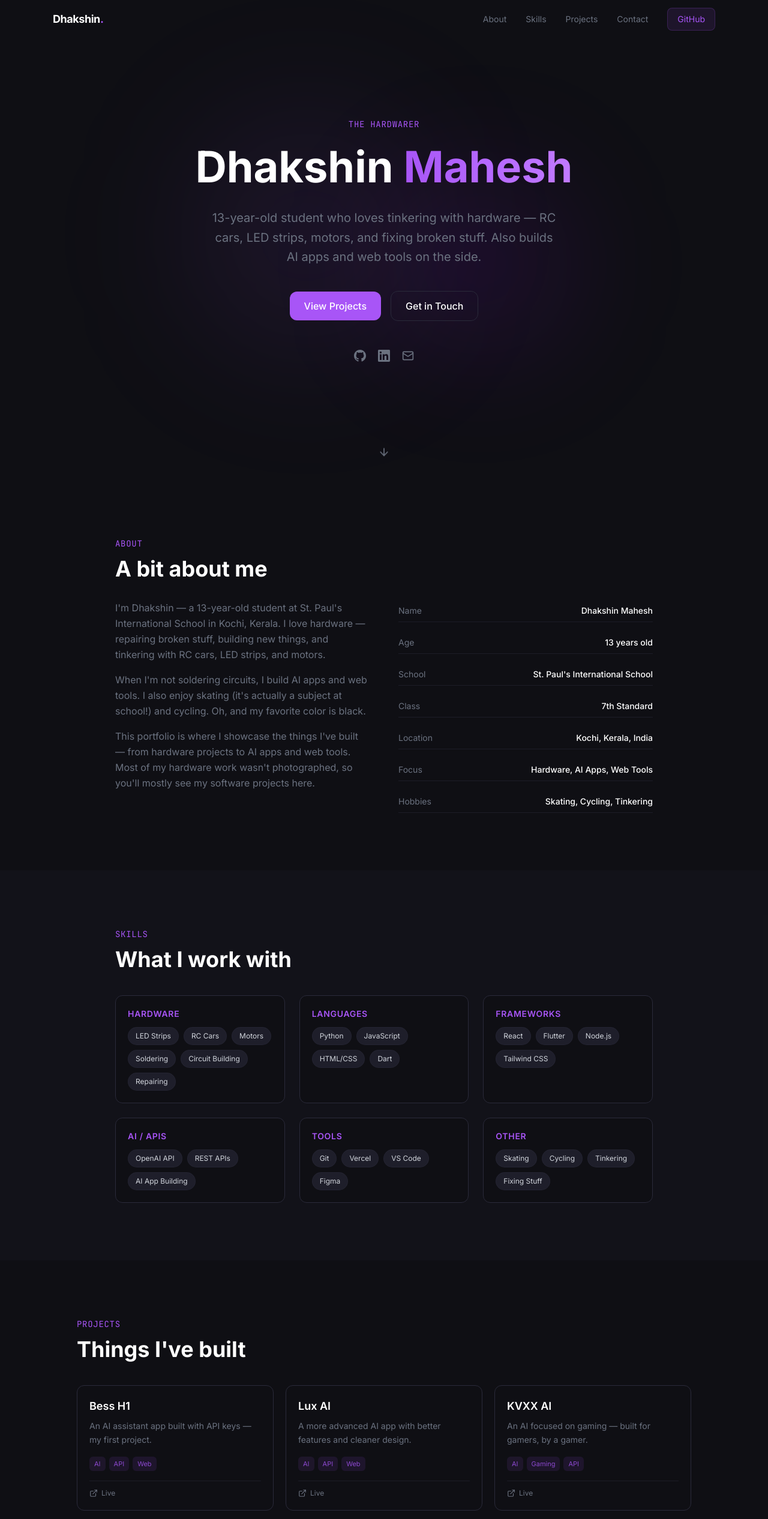
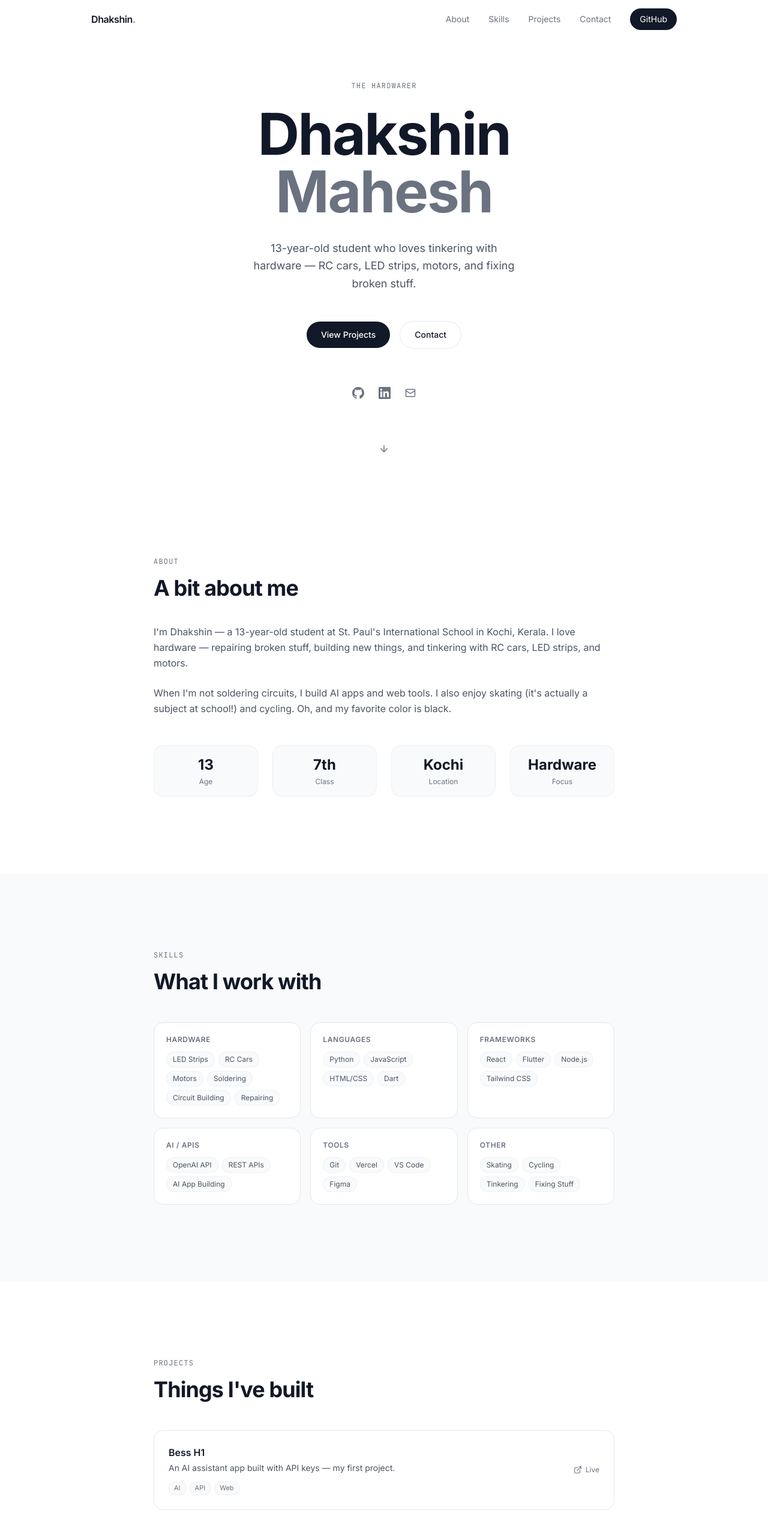
Before and after one commit to dhakshinmahesh1-alt/portfolio-of-dhakshin, a React (Vite) app: page / in a window 1280 px wide. Shown: the top 2532 px of the page at 60% size. Built offline with nearby package versions, Linux system fonts and the light colour scheme.

Commit message:
ui: light mode minimalist premium redesign

```diff
--- a/src/components/About.jsx
+++ b/src/components/About.jsx
@@ -2,21 +2,20 @@ import { motion } from 'framer-motion'
 
 export default function About() {
   return (
-    <section id="about" className="py-24 px-6">
+    <section id="about" className="py-32 px-6">
       <motion.div
         initial={{ opacity: 0, y: 20 }}
         whileInView={{ opacity: 1, y: 0 }}
         viewport={{ once: true, margin: '-100px' }}
         transition={{ duration: 0.6 }}
-        className="max-w-4xl mx-auto"
+        className="max-w-3xl mx-auto"
       >
-        <p className="text-accent font-mono text-sm mb-3 tracking-wider uppercase">About</p>
-        <h2 className="text-3xl md:text-4xl font-bold text-white mb-8">
+        <p className="text-muted font-mono text-xs mb-4 tracking-widest uppercase">About</p>
+        <h2 className="text-3xl md:text-4xl font-bold text-text mb-10 tracking-tight">
           A bit about me
         </h2>
 
-        <div className="grid md:grid-cols-2 gap-12 text-left">
-          <div className="space-y-4 text-muted leading-relaxed">
+        <div className="space-y-6 text-text-secondary leading-relaxed">
           <p>
             I'm Dhakshin — a 13-year-old student at St. Paul's International School in Kochi, Kerala.
             I love hardware — repairing broken stuff, building new things, and tinkering with RC cars,
@@ -26,29 +25,20 @@ export default function About() {
             When I'm not soldering circuits, I build AI apps and web tools. I also enjoy skating
             (it's actually a subject at school!) and cycling. Oh, and my favorite color is black.
           </p>
-            <p>
-              This portfolio is where I showcase the things I've built — from hardware projects
-              to AI apps and web tools. Most of my hardware work wasn't photographed, so you'll
-              mostly see my software projects here.
-            </p>
         </div>
 
-          <div className="space-y-4">
+        <div className="mt-12 grid grid-cols-2 md:grid-cols-4 gap-6">
           {[
-              { label: 'Name', value: 'Dhakshin Mahesh' },
-              { label: 'Age', value: '13 years old' },
-              { label: 'School', value: "St. Paul's International School" },
-              { label: 'Class', value: '7th Standard' },
-              { label: 'Location', value: 'Kochi, Kerala, India' },
-              { label: 'Focus', value: 'Hardware, AI Apps, Web Tools' },
-              { label: 'Hobbies', value: 'Skating, Cycling, Tinkering' },
+            { label: 'Age', value: '13' },
+            { label: 'Class', value: '7th' },
+            { label: 'Location', value: 'Kochi' },
+            { label: 'Focus', value: 'Hardware' },
           ].map((item) => (
-              <div key={item.label} className="flex justify-between items-center py-2 border-b border-border/50">
-                <span className="text-sm text-muted">{item.label}</span>
-                <span className="text-sm text-white font-medium text-right">{item.value}</span>
+            <div key={item.label} className="text-center p-4 rounded-2xl bg-surface-2 border border-border/50">
+              <p className="text-2xl font-bold text-text">{item.value}</p>
+              <p className="text-xs text-muted mt-1">{item.label}</p>
             </div>
           ))}
-          </div>
         </div>
       </motion.div>
     </section>
--- a/src/components/Contact.jsx
+++ b/src/components/Contact.jsx
@@ -18,74 +18,74 @@ export default function Contact() {
   }
 
   return (
-    <section id="contact" className="py-24 px-6 bg-surface-2/50">
+    <section id="contact" className="py-32 px-6 bg-surface-2">
       <motion.div
         initial={{ opacity: 0, y: 20 }}
         whileInView={{ opacity: 1, y: 0 }}
         viewport={{ once: true, margin: '-100px' }}
         transition={{ duration: 0.6 }}
-        className="max-w-4xl mx-auto"
+        className="max-w-3xl mx-auto"
       >
-        <p className="text-accent font-mono text-sm mb-3 tracking-wider uppercase">Contact</p>
-        <h2 className="text-3xl md:text-4xl font-bold text-white mb-10">
+        <p className="text-muted font-mono text-xs mb-4 tracking-widest uppercase">Contact</p>
+        <h2 className="text-3xl md:text-4xl font-bold text-text mb-10 tracking-tight">
           Get in touch
         </h2>
 
-        <div className="grid md:grid-cols-2 gap-10">
+        <div className="grid md:grid-cols-2 gap-12">
           <div className="space-y-6">
-            <p className="text-muted leading-relaxed">
+            <p className="text-text-secondary leading-relaxed">
               Have a project idea, want to collaborate, or just want to say hi?
-              Drop me a message and I'll get back to you.
+              Drop me a message.
             </p>
 
-            <div className="space-y-4">
+            <div className="space-y-3">
               <div className="flex items-center gap-3 text-sm">
-                <Mail size={16} className="text-accent" />
-                <span className="text-muted">dhakshinmahesh1@gmail.com</span>
+                <Mail size={16} className="text-muted" />
+                <span className="text-text-secondary">dhakshinmahesh1@gmail.com</span>
               </div>
               <div className="flex items-center gap-3 text-sm">
-                <MapPin size={16} className="text-accent" />
-                <span className="text-muted">Kochi, Kerala, India</span>
+                <MapPin size={16} className="text-muted" />
+                <span className="text-text-secondary">Kochi, Kerala, India</span>
               </div>
             </div>
           </div>
 
-          <form onSubmit={handleSubmit} className="space-y-4">
+          <form onSubmit={handleSubmit} className="space-y-3">
             <input
               type="text"
-              placeholder="Your name"
+              placeholder="Name"
               required
               value={form.name}
               onChange={(e) => setForm({ ...form, name: e.target.value })}
-              className="w-full px-4 py-3 rounded-xl bg-surface border border-border text-white placeholder-muted/60 text-sm focus:outline-none focus:border-accent/50 transition-colors"
+              className="w-full px-4 py-3 rounded-xl bg-white border border-border text-text placeholder-muted text-sm focus:outline-none focus:ring-2 focus:ring-accent/10 focus:border-accent/30 transition-all"
             />
             <input
               type="email"
-              placeholder="Your email"
+              placeholder="Email"
               required
               value={form.email}
               onChange={(e) => setForm({ ...form, email: e.target.value })}
-              className="w-full px-4 py-3 rounded-xl bg-surface border border-border text-white placeholder-muted/60 text-sm focus:outline-none focus:border-accent/50 transition-colors"
+              className="w-full px-4 py-3 rounded-xl bg-white border border-border text-text placeholder-muted text-sm focus:outline-none focus:ring-2 focus:ring-accent/10 focus:border-accent/30 transition-all"
             />
             <textarea
-              placeholder="Your message"
+              placeholder="Message"
               required
-              rows={5}
+              rows={4}
               value={form.message}
               onChange={(e) => setForm({ ...form, message: e.target.value })}
-              className="w-full px-4 py-3 rounded-xl bg-surface border border-border text-white placeholder-muted/60 text-sm focus:outline-none focus:border-accent/50 transition-colors resize-none"
+              className="w-full px-4 py-3 rounded-xl bg-white border border-border text-text placeholder-muted text-sm focus:outline-none focus:ring-2 focus:ring-accent/10 focus:border-accent/30 transition-all resize-none"
             />
             <button
               type="submit"
               disabled={sending}
-              className="w-full py-3 rounded-xl bg-accent text-white font-medium hover:bg-accent-light transition-colors disabled:opacity-50 flex items-center justify-center gap-2"
+              className="w-full py-3 rounded-xl bg-accent text-white text-sm font-medium hover:bg-accent-light transition-colors disabled:opacity-50 flex items-center justify-center gap-2"
             >
               {sending ? (
                 <><Loader2 size={16} className="animate-spin" /> Sending...</>
               ) : sent ? (
                 'Sent!'
               ) : (
-                <><Send size={16} /> Send Message</>
+                <><Send size={16} /> Send</>
               )}
             </button>
           </form>
--- a/src/components/Hero.jsx
+++ b/src/components/Hero.jsx
@@ -4,59 +4,53 @@ import { GitHubIcon, LinkedInIcon } from './Icons'
 
 export default function Hero() {
   return (
-    <section className="relative min-h-screen flex items-center justify-center px-6 overflow-hidden">
-      <div className="absolute inset-0 overflow-hidden pointer-events-none">
-        <div className="absolute top-1/4 left-1/4 w-96 h-96 bg-accent/10 rounded-full blur-[120px]" />
-        <div className="absolute bottom-1/4 right-1/4 w-80 h-80 bg-purple-600/10 rounded-full blur-[100px]" />
-      </div>
-
+    <section className="relative min-h-screen flex items-center justify-center px-6">
       <motion.div
-        initial={{ opacity: 0, y: 30 }}
+        initial={{ opacity: 0, y: 20 }}
         animate={{ opacity: 1, y: 0 }}
-        transition={{ duration: 0.8, ease: 'easeOut' }}
-        className="relative z-10 text-center max-w-3xl"
+        transition={{ duration: 0.6, ease: 'easeOut' }}
+        className="relative z-10 text-center max-w-2xl"
       >
-        <p className="text-accent font-mono text-sm mb-4 tracking-wider uppercase">
+        <p className="text-muted font-mono text-xs mb-6 tracking-widest uppercase">
           The Hardwarer
         </p>
-        <h1 className="text-5xl md:text-7xl font-bold text-white leading-tight mb-6">
-          Dhakshin{' '}
-          <span className="bg-gradient-to-r from-accent to-purple-400 bg-clip-text text-transparent">
-            Mahesh
-          </span>
+        <h1 className="text-6xl md:text-8xl font-bold text-text leading-none mb-8 tracking-tight">
+          Dhakshin
+          <br />
+          <span className="text-muted">Mahesh</span>
         </h1>
-        <p className="text-lg md:text-xl text-muted max-w-xl mx-auto mb-10 leading-relaxed">
-          13-year-old student who loves tinkering with hardware — RC cars, LED strips, motors,
-          and fixing broken stuff. Also builds AI apps and web tools on the side.
+        <p className="text-base md:text-lg text-text-secondary max-w-md mx-auto mb-12 leading-relaxed">
+          13-year-old student who loves tinkering with hardware — RC cars, LED strips,
+          motors, and fixing broken stuff.
         </p>
 
-        <div className="flex items-center justify-center gap-4 mb-12">
+        <div className="flex items-center justify-center gap-4 mb-16">
           <a
             href="#projects"
-            className="px-6 py-3 rounded-xl bg-accent text-white font-medium hover:bg-accent-light transition-colors"
+            className="px-6 py-3 rounded-full bg-accent text-white text-sm font-medium hover:bg-accent-light transition-colors"
           >
             View Projects
           </a>
           <a
             href="#contact"
-            className="px-6 py-3 rounded-xl border border-border text-white font-medium hover:bg-surface-3 transition-colors"
+            className="px-6 py-3 rounded-full border border-border text-text text-sm font-medium hover:bg-surface-3 transition-colors"
           >
-            Get in Touch
+            Contact
           </a>
         </div>
 
-        <div className="flex items-center justify-center gap-5">
-          <a href="https://github.com/agni-007" target="_blank" rel="noopener noreferrer" className="text-muted hover:text-white transition-colors"><GitHubIcon /></a>
-          <a href="https://linkedin.com/in/dhakshin-mahesh" target="_blank" rel="noopener noreferrer" className="text-muted hover:text-white transition-colors"><LinkedInIcon /></a>
-          <a href="mailto:dhakshinmahesh1@gmail.com" className="text-muted hover:text-white transition-colors"><Mail size={20} /></a>
+        <div className="flex items-center justify-center gap-6">
+          <a href="https://github.com/agni-007" target="_blank" rel="noopener noreferrer" className="text-muted hover:text-text transition-colors"><GitHubIcon /></a>
+          <a href="https://linkedin.com/in/dhakshin-mahesh" target="_blank" rel="noopener noreferrer" className="text-muted hover:text-text transition-colors"><LinkedInIcon /></a>
+          <a href="mailto:dhakshinmahesh1@gmail.com" className="text-muted hover:text-text transition-colors"><Mail size={18} /></a>
         </div>
       </motion.div>
 
       <a
         href="#about"
-        className="absolute bottom-8 left-1/2 -translate-x-1/2 text-muted animate-bounce"
+        className="absolute bottom-10 left-1/2 -translate-x-1/2 text-muted animate-bounce"
       >
-        <ArrowDown size={20} />
+        <ArrowDown size={18} />
       </a>
     </section>
   )
--- a/src/components/Navbar.jsx
+++ b/src/components/Navbar.jsx
@@ -22,13 +22,13 @@ export default function Navbar() {
     <nav
       className={`fixed top-0 left-0 right-0 z-50 transition-all duration-300 ${
         scrolled
-          ? 'bg-surface/80 backdrop-blur-xl border-b border-border shadow-lg shadow-black/20'
+          ? 'bg-white/80 backdrop-blur-xl border-b border-border shadow-sm'
           : 'bg-transparent'
       }`}
     >
-      <div className="max-w-6xl mx-auto px-6 h-16 flex items-center justify-between">
-        <a href="#" className="text-lg font-bold text-white tracking-tight">
-          Dhakshin<span className="text-accent">.</span>
+      <div className="max-w-5xl mx-auto px-6 h-16 flex items-center justify-between">
+        <a href="#" className="text-base font-semibold text-text tracking-tight">
+          Dhakshin<span className="text-muted">.</span>
         </a>
 
         <div className="hidden md:flex items-center gap-8">
@@ -36,7 +36,7 @@ export default function Navbar() {
             <a
               key={l.href}
               href={l.href}
-              className="text-sm text-muted hover:text-white transition-colors"
+              className="text-sm text-muted hover:text-text transition-colors"
             >
               {l.label}
             </a>
@@ -45,28 +45,28 @@ export default function Navbar() {
             href="https://github.com/agni-007"
             target="_blank"
             rel="noopener noreferrer"
-            className="text-sm px-4 py-2 rounded-lg bg-accent/10 text-accent border border-accent/20 hover:bg-accent/20 transition-all"
+            className="text-sm px-4 py-2 rounded-full bg-accent text-white hover:bg-accent-light transition-all"
           >
             GitHub
           </a>
         </div>
 
         <button
-          className="md:hidden text-white"
+          className="md:hidden text-text"
           onClick={() => setMobileOpen(!mobileOpen)}
         >
-          {mobileOpen ? <X size={22} /> : <Menu size={22} />}
+          {mobileOpen ? <X size={20} /> : <Menu size={20} />}
         </button>
       </div>
 
       {mobileOpen && (
-        <div className="md:hidden bg-surface-2/95 backdrop-blur-xl border-b border-border px-6 pb-4">
+        <div className="md:hidden bg-white/95 backdrop-blur-xl border-b border-border px-6 pb-4">
           {links.map((l) => (
             <a
               key={l.href}
               href={l.href}
               onClick={() => setMobileOpen(false)}
-              className="block py-3 text-muted hover:text-white transition-colors border-b border-border/50 last:border-0"
+              className="block py-3 text-muted hover:text-text transition-colors border-b border-border/50 last:border-0"
             >
               {l.label}
             </a>
--- a/src/components/Projects.jsx
+++ b/src/components/Projects.jsx
@@ -35,7 +35,7 @@ const projects = [
   },
   {
     title: 'This Portfolio',
-    description: 'The site you\'re looking at right now. Built with React, Vite, and Tailwind.',
+    description: "The site you're looking at right now.",
     tags: ['React', 'Vite', 'Tailwind'],
     github: 'https://github.com/dhakshinmahesh1-alt/portfolio-of-dhakshin',
   },
@@ -43,51 +43,52 @@ const projects = [
 
 export default function Projects() {
   return (
-    <section id="projects" className="py-24 px-6">
+    <section id="projects" className="py-32 px-6">
       <motion.div
         initial={{ opacity: 0, y: 20 }}
         whileInView={{ opacity: 1, y: 0 }}
         viewport={{ once: true, margin: '-100px' }}
         transition={{ duration: 0.6 }}
-        className="max-w-5xl mx-auto"
+        className="max-w-3xl mx-auto"
       >
-        <p className="text-accent font-mono text-sm mb-3 tracking-wider uppercase">Projects</p>
-        <h2 className="text-3xl md:text-4xl font-bold text-white mb-10">
+        <p className="text-muted font-mono text-xs mb-4 tracking-widest uppercase">Projects</p>
+        <h2 className="text-3xl md:text-4xl font-bold text-text mb-12 tracking-tight">
           Things I've built
         </h2>
 
-        <div className="grid md:grid-cols-2 lg:grid-cols-3 gap-5">
+        <div className="space-y-4">
           {projects.map((p, i) => (
             <motion.div
               key={p.title}
-              initial={{ opacity: 0, y: 15 }}
+              initial={{ opacity: 0, y: 10 }}
               whileInView={{ opacity: 1, y: 0 }}
               viewport={{ once: true }}
               transition={{ duration: 0.4, delay: i * 0.05 }}
-              className="group bg-surface border border-border rounded-xl p-5 hover:border-accent/40 transition-all duration-300 hover:shadow-lg hover:shadow-accent/5 flex flex-col"
+              className="group bg-white border border-border rounded-2xl p-6 hover:shadow-md transition-all flex flex-col sm:flex-row sm:items-center gap-4"
             >
-              <h3 className="text-lg font-semibold text-white mb-2 group-hover:text-accent transition-colors">
+              <div className="flex-1">
+                <h3 className="text-base font-semibold text-text group-hover:text-accent transition-colors">
                   {p.title}
                 </h3>
-              <p className="text-sm text-muted leading-relaxed mb-4 flex-1">
+                <p className="text-sm text-text-secondary mt-1">
                   {p.description}
                 </p>
-
-              <div className="flex flex-wrap gap-1.5 mb-4">
+                <div className="flex flex-wrap gap-1.5 mt-3">
                   {p.tags.map((t) => (
-                  <span key={t} className="text-[11px] px-2 py-1 rounded-md bg-accent/10 text-accent/80">
+                    <span key={t} className="text-[11px] px-2 py-0.5 rounded-full bg-surface-2 text-muted border border-border/50">
                       {t}
                     </span>
                   ))}
                 </div>
+              </div>
 
-              <div className="flex items-center gap-3 pt-3 border-t border-border/50">
+              <div className="flex items-center gap-3 shrink-0">
                 {p.github && (
                   <a
                     href={p.github}
                     target="_blank"
                     rel="noopener noreferrer"
-                    className="flex items-center gap-1.5 text-xs text-muted hover:text-white transition-colors"
+                    className="flex items-center gap-1.5 text-xs text-muted hover:text-text transition-colors"
                   >
                     <GitHubIcon /> Code
                   </a>
@@ -97,7 +98,7 @@ export default function Projects() {
                     href={p.live}
                     target="_blank"
                     rel="noopener noreferrer"
-                    className="flex items-center gap-1.5 text-xs text-muted hover:text-white transition-colors"
+                    className="flex items-center gap-1.5 text-xs text-muted hover:text-text transition-colors"
                   >
                     <ExternalLink size={14} /> Live
                   </a>
--- a/src/components/Skills.jsx
+++ b/src/components/Skills.jsx
@@ -29,37 +29,37 @@ const skills = [
 
 export default function Skills() {
   return (
-    <section id="skills" className="py-24 px-6 bg-surface-2/50">
+    <section id="skills" className="py-32 px-6 bg-surface-2">
       <motion.div
         initial={{ opacity: 0, y: 20 }}
         whileInView={{ opacity: 1, y: 0 }}
         viewport={{ once: true, margin: '-100px' }}
         transition={{ duration: 0.6 }}
-        className="max-w-4xl mx-auto"
+        className="max-w-3xl mx-auto"
       >
-        <p className="text-accent font-mono text-sm mb-3 tracking-wider uppercase">Skills</p>
-        <h2 className="text-3xl md:text-4xl font-bold text-white mb-10">
+        <p className="text-muted font-mono text-xs mb-4 tracking-widest uppercase">Skills</p>
+        <h2 className="text-3xl md:text-4xl font-bold text-text mb-12 tracking-tight">
           What I work with
         </h2>
 
-        <div className="grid sm:grid-cols-2 lg:grid-cols-3 gap-6">
+        <div className="grid sm:grid-cols-2 lg:grid-cols-3 gap-4">
           {skills.map((s, i) => (
             <motion.div
               key={s.category}
-              initial={{ opacity: 0, y: 15 }}
+              initial={{ opacity: 0, y: 10 }}
               whileInView={{ opacity: 1, y: 0 }}
               viewport={{ once: true }}
-              transition={{ duration: 0.4, delay: i * 0.1 }}
-              className="bg-surface border border-border rounded-xl p-5 hover:border-accent/30 transition-colors"
+              transition={{ duration: 0.4, delay: i * 0.08 }}
+              className="bg-white border border-border rounded-2xl p-5 hover:shadow-md transition-shadow"
             >
-              <h3 className="text-sm font-semibold text-accent mb-3 uppercase tracking-wider">
+              <h3 className="text-xs font-semibold text-muted mb-3 uppercase tracking-wider">
                 {s.category}
               </h3>
-              <div className="flex flex-wrap gap-2">
+              <div className="flex flex-wrap gap-1.5">
                 {s.items.map((item) => (
                   <span
                     key={item}
-                    className="text-xs px-3 py-1.5 rounded-full bg-surface-3 text-gray-300 border border-border/50"
+                    className="text-xs px-2.5 py-1 rounded-full bg-surface-2 text-text-secondary border border-border/50"
                   >
                     {item}
                   </span>
--- a/src/index.css
+++ b/src/index.css
@@ -3,13 +3,15 @@
 @theme {
   --font-sans: "Inter", system-ui, sans-serif;
   --font-mono: "JetBrains Mono", ui-monospace, monospace;
-  --color-accent: #a855f7;
-  --color-accent-light: #c084fc;
-  --color-surface: #0f0f14;
-  --color-surface-2: #16161e;
-  --color-surface-3: #1e1e2a;
-  --color-border: #2a2a3a;
+  --color-accent: #111827;
+  --color-accent-light: #374151;
+  --color-surface: #ffffff;
+  --color-surface-2: #f9fafb;
+  --color-surface-3: #f3f4f6;
+  --color-border: #e5e7eb;
   --color-muted: #6b7280;
+  --color-text: #111827;
+  --color-text-secondary: #4b5563;
 }
 
 html {
@@ -19,7 +21,7 @@ html {
 body {
   margin: 0;
   background: var(--color-surface);
-  color: #e5e7eb;
+  color: var(--color-text);
   font-family: var(--font-sans);
   -webkit-font-smoothing: antialiased;
   -moz-osx-font-smoothing: grayscale;
```
Also changed, not shown: src/components/Footer.jsx (+8 -8 lines), public/favicon.svg. Lines whose indentation alone changed are shown as unchanged.
